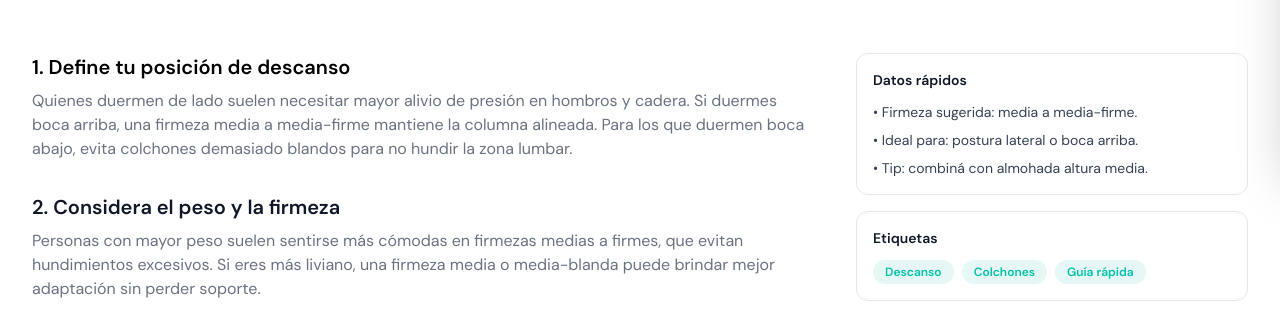
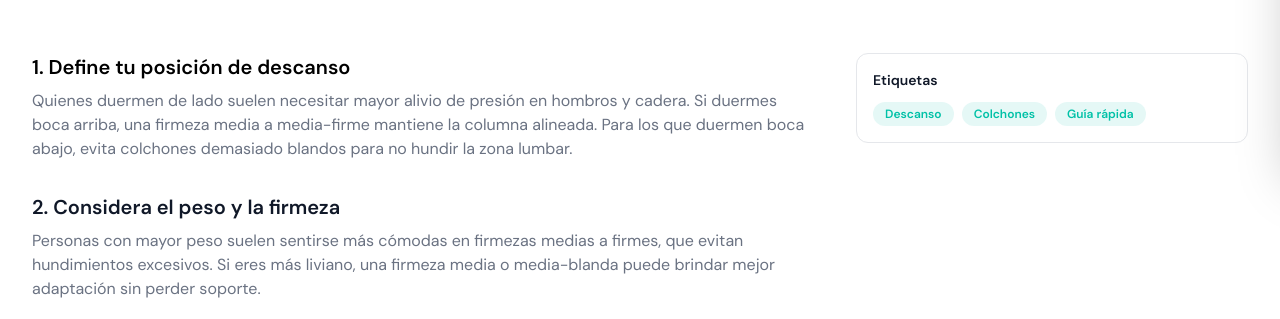
Before and after one commit to bausingcode/bausing-frontend, a Next.js app: page /blog/1 in a window 1280 px wide. Shown: the part 633-952 px from the top of the page. Built offline with nearby package versions, Linux system fonts and the light colour scheme; no server answers.

Commit message:
article fixes

```diff
--- a/app/blog/[slug]/page.tsx
+++ b/app/blog/[slug]/page.tsx
@@ -91,14 +91,6 @@ export default function ArticlePage() {
 
             <aside className="space-y-4">
               <div className="bg-white border border-gray-200 rounded-[12px] p-4">
-                <h4 className="text-sm font-semibold text-gray-900 mb-3">Datos rápidos</h4>
-                <ul className="space-y-2 text-sm text-gray-700">
-                  <li>• Firmeza sugerida: media a media-firme.</li>
-                  <li>• Ideal para: postura lateral o boca arriba.</li>
-                  <li>• Tip: combiná con almohada altura media.</li>
-                </ul>
-              </div>
-              <div className="bg-white border border-gray-200 rounded-[12px] p-4">
                 <h4 className="text-sm font-semibold text-gray-900 mb-3">Etiquetas</h4>
                 <div className="flex flex-wrap gap-2">
                   {["Descanso", "Colchones", "Guía rápida"].map((tag) => (
```
